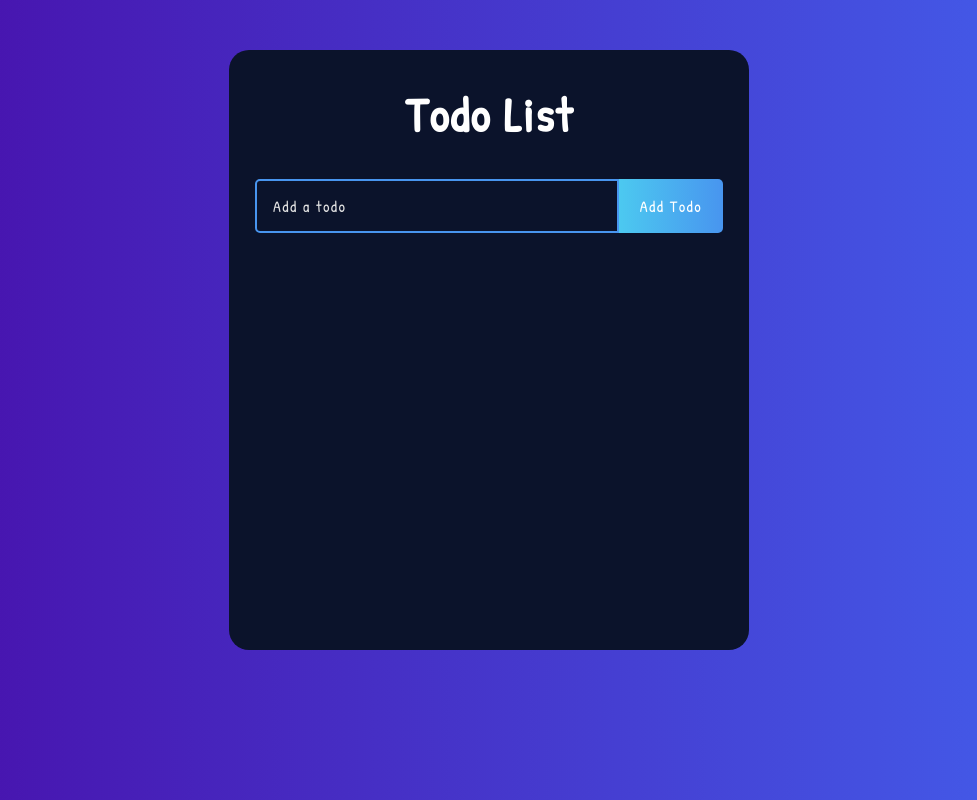
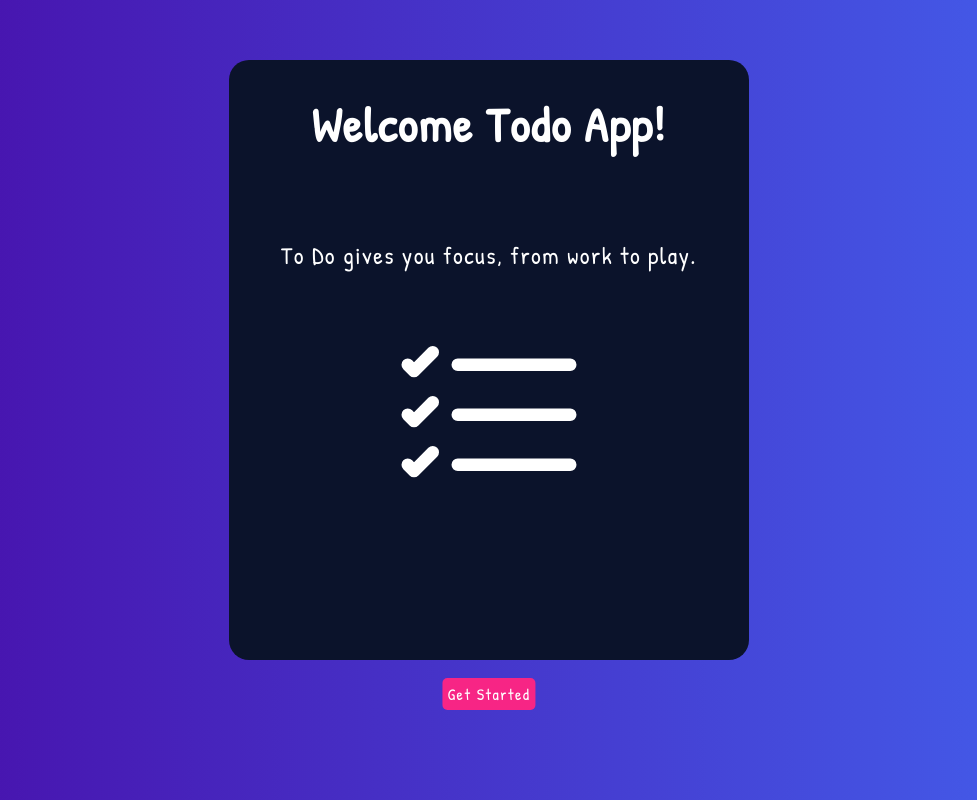
Before and after one commit to joanncheng/React-todo-list, a React app: page / in a window 1280 px wide. Shown: the whole page, without its empty margins (151-1128 px from the left). Built offline with nearby package versions, Linux system fonts and the light colour scheme.

Commit message:
feat: add home page

```diff
--- a/package.json
+++ b/package.json
@@ -12,7 +12,8 @@
   "dependencies": {
     "react": "^18.0.0",
     "react-dom": "^18.0.0",
-    "react-icons": "^4.3.1"
+    "react-icons": "^4.3.1",
+    "react-router-dom": "^5.3.1"
   },
   "devDependencies": {
     "@babel/core": "^7.17.9",
--- a/src/components/App.js
+++ b/src/components/App.js
@@ -1,11 +1,23 @@
-import React from 'react';
+import React, { useState } from 'react';
+import { BrowserRouter, Route } from 'react-router-dom';
 import TodoList from './TodoList';
+import Home from './Home';
 import './App.scss';
 
 const App = () => {
+  const [todos, setTodos] = useState([]);
+
   return (
     <div className="todo-app">
-      <TodoList />
+      <BrowserRouter>
+        <div>
+          <Route path="/" exact component={Home} />
+          <Route
+            path="/todolist"
+            component={() => <TodoList todos={todos} setTodos={setTodos} />}
+          />
+        </div>
+      </BrowserRouter>
     </div>
   );
 };
--- a/src/components/App.scss
+++ b/src/components/App.scss
@@ -4,7 +4,7 @@
   margin: 0;
   padding: 0;
   box-sizing: border-box;
-  font-family: 'Patrick Hand', cursive, 'Noto Sans TC', Arial, sans-serif;
+  font-family: 'Patrick Hand', 'Noto Sans TC', Arial, sans-serif;
   letter-spacing: 1.5px;
 }
 
@@ -13,10 +13,11 @@ body {
 }
 
 .todo-app {
+  position: relative;
   display: flex;
   flex-direction: column;
   justify-content: start;
-  margin: 50px auto;
+  margin: 60px auto;
   text-align: center;
   width: 520px;
   min-height: 600px;
@@ -24,6 +25,26 @@ body {
   background-color: #0b132b;
   border-radius: 20px;
   padding-bottom: 32px;
+}
+
+.link-btn {
+  position: absolute;
+  left: 50%;
+  bottom: -50px;
+  padding: 5px;
+  border-radius: 5px;
+  transform: translateX(-50%);
+  color: #fff;
+  background-color: #f72585;
+  cursor: pointer;
+  text-decoration: none;
+
+  &:hover {
+    color: #f72585;
+    border: 2px solid #f72585;
+    background-color: #fff;
+    box-shadow: 0 1rem 2rem rgba(#000, 0.2);
+  }
 }
 
 h1 {
@@ -103,3 +124,18 @@ h1 {
   gap: 16px;
   cursor: pointer;
 }
+
+.home {
+  display: grid;
+  place-items: center;
+  gap: 50px;
+}
+
+.todo-icon {
+  color: #fff;
+  font-size: 200px;
+}
+
+.description {
+  font-size: 24px;
+}
--- /dev/null
+++ b/src/components/Home.js
@@ -0,0 +1,18 @@
+import React from 'react';
+import { Link } from 'react-router-dom';
+import { BsListCheck } from 'react-icons/bs';
+
+const Home = () => {
+  return (
+    <div className="home">
+      <h1>Welcome Todo App!</h1>
+      <p className="description">To Do gives you focus, from work to play.</p>
+      <BsListCheck className="todo-icon" />
+      <Link to="/todolist" className="link-btn">
+        Get Started
+      </Link>
+    </div>
+  );
+};
+
+export default Home;
--- a/src/components/TodoList.js
+++ b/src/components/TodoList.js
@@ -1,10 +1,9 @@
-import React, { useState } from 'react';
+import React, { useState, useEffect } from 'react';
+import { Link } from 'react-router-dom';
 import Todo from './todo';
 import TodoForm from './TodoForm';
 
-const TodoList = () => {
-  const [todos, setTodos] = useState([]);
-
+const TodoList = ({ todos, setTodos }) => {
   const addTodo = todo => {
     if (!todo.text) return;
 
@@ -35,6 +34,7 @@ const TodoList = () => {
   };
 
   return (
+    <>
       <div>
         <h1>Todo List</h1>
         <TodoForm onSubmit={addTodo} />
@@ -45,6 +45,10 @@ const TodoList = () => {
           updateTodo={updateTodo}
         />
       </div>
+      <Link to="/" className="link-btn">
+        Back Home
+      </Link>
+    </>
   );
 };
 
--- a/webpack.config.js
+++ b/webpack.config.js
@@ -6,6 +6,7 @@ module.exports = {
   output: {
     filename: 'bundle.js',
     path: path.resolve(__dirname, 'dist'),
+    publicPath: '/',
   },
   plugins: [
     new HtmlWebpackPlugin({
@@ -37,4 +38,7 @@ module.exports = {
       },
     ],
   },
+  devServer: {
+    historyApiFallback: true,
+  },
 };
```
Also changed, not shown: 1 other file (tests, documents, lock files or other folders). Lines whose indentation alone changed are shown as unchanged.
